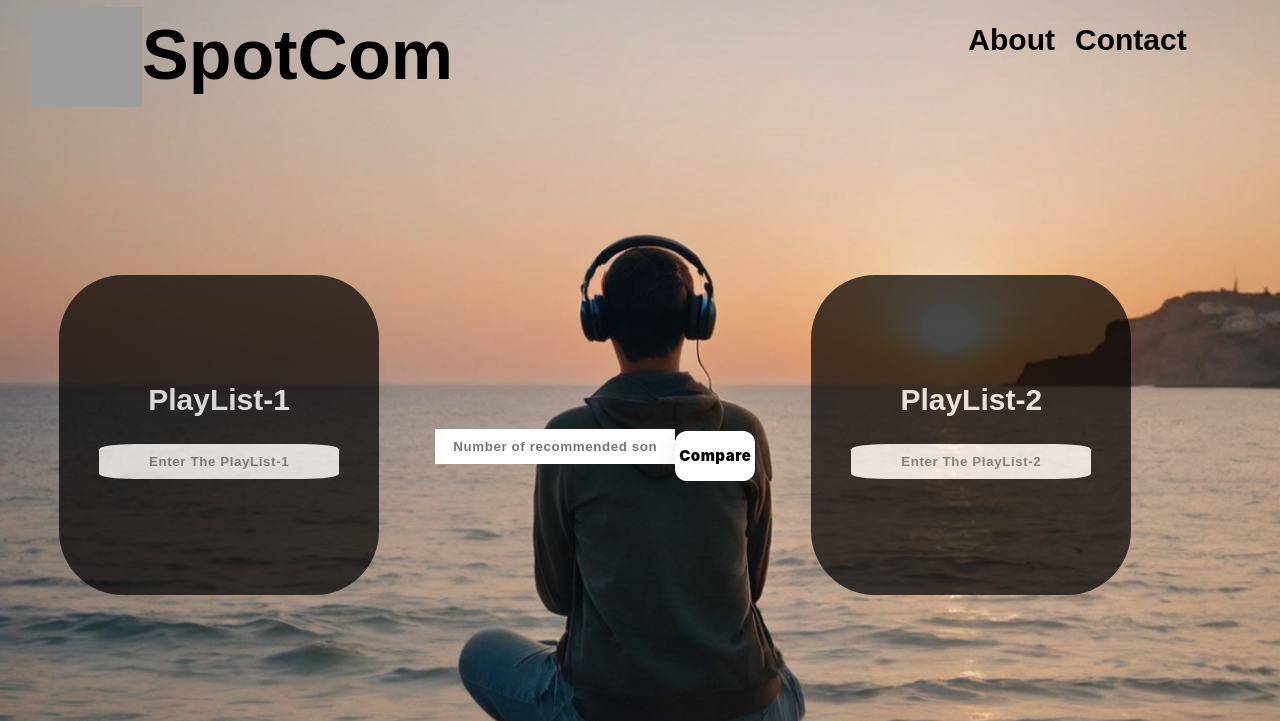
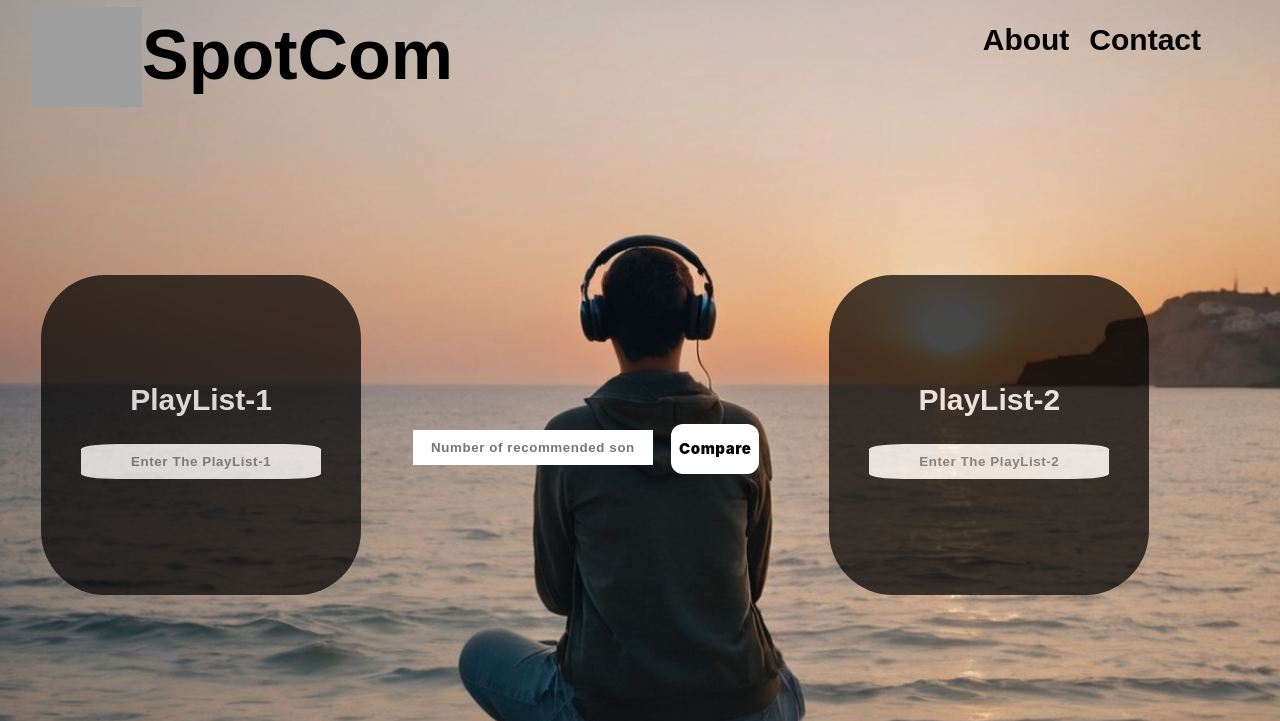
Before and after one commit to AnshikaArora207/Play-ist-comparator, a Flask app: page /home in a window 1280 px wide; the page is wider, and only the part inside the window is pictured. Shown: the top 721 px of that part. Run offline with Flask 3, Linux system fonts and the light colour scheme; parts of the project's set-up code (start-up, migrations or seed data) failed here and were passed over; some libraries are stand-ins or nearby versions; grey boxes are pictures that could not be loaded.

Commit message:
correct layout

```diff
--- a/app.py
+++ b/app.py
@@ -18,15 +18,12 @@ global output
 
 
 def open_spot():
-    # Replace with your own Client ID and Client Secret
     CLIENT_ID = "29552cf19dd74bdc9ca2bf1af6a555e4"
     CLIENT_SECRET = "7e8cac1fa75f480cad828a7c391044a5"
 
-    # Base64 encode the client ID and client secret
     client_credentials = f"{CLIENT_ID}:{CLIENT_SECRET}"
     client_credentials_base64 = base64.b64encode(client_credentials.encode())
 
-    # Request the access token
     token_url = 'https://accounts.spotify.com/api/token'
     headers = {
         'Authorization': f'Basic {client_credentials_base64.decode()}'
@@ -53,10 +50,8 @@ all_tracks = all_tracks.sort_values(by='popularity', ascending=False)
 scaler = MinMaxScaler()
 
 def get_trending_playlist_data(playlist_id, access_token):
-    # Set up Spotipy with the access token
     sp = spotipy.Spotify(auth=access_token)
 
-    # Extract relevant information and store in a list of dictionaries
     music_data = []
     i = 0
     while len(sp.playlist_tracks(playlist_id, fields='items(track(id, name, artists, album(id, name)))', offset = i * 100)['items']):
@@ -76,24 +71,20 @@ def get_trending_playlist_data(playlist_id, access_token):
                 music_data.append(all_tracks.loc[all_tracks['name'] == track_name].iloc[0].squeeze().to_dict())
                 continue
 
-            # Get audio features for the track
             audio_features = sp.audio_features(track_id)[0] if track_id != 'Not available' else None
 
-            # Get release date of the album
             try:
                 album_info = sp.album(album_id) if album_id != 'Not available' else None
                 release_date = album_info['release_date'] if album_info else None
             except:
                 release_date = None
 
-            # Get popularity of the track
             try:
                 track_info = sp.track(track_id) if track_id != 'Not available' else None
                 popularity = track_info['popularity'] if track_info else None
             except:
                 popularity = None
 
-            # Add additional track information to the track data
             track_data = {
                 'name': track_name,
                 'artists': artists,
@@ -112,14 +103,12 @@ def get_trending_playlist_data(playlist_id, access_token):
                 'liveness': audio_features['liveness'] if audio_features else None,
                 'valence': audio_features['valence'] if audio_features else None,
                 'tempo': audio_features['tempo'] if audio_features else None,
-                # Add more attributes as needed
             }
 
             music_data.append(track_data)
 
         i += 1
 
-    # Create a pandas DataFrame from the list of dictionaries
     df = pd.DataFrame(music_data)
 
     return df
@@ -160,18 +149,14 @@ def content_based_recommendations(music_df, num_recommendations=5):
             'instrumentalness', 'liveness', 'valence', 'tempo']].values
     all_tracks_features_scaled = scaler.fit_transform(all_tracks_features)
 
-    # Calculate the similarity scores based on music features (cosine similarity)
     similarity_scores = cosine_similarity(music_features_scaled, all_tracks_features_scaled)
 
-    # Get the indices of the most similar songs
     similar_song_indices = similarity_scores.argsort()[0][::-1][1:num_recommendations * 15 + 1]
 
     artists = [item for sublist in music_df["artists"] for item in sublist]
 
-    # Get the names of the most similar songs based on content-based filtering
     content_based_rec = all_tracks.iloc[similar_song_indices][['name', 'artists', 'popularity', 'id']]
     content_based_rec = content_based_rec.drop_duplicates(subset = "name")
-    #content_based_rec["id"] = "https://open.spotify.com/track/" + content_based_rec["id"].str[:]
     for artist in set(content_based_rec["artists"]).intersection(set(artists)):
         content_based_rec.loc[content_based_rec["artists"] == artist, 'popularity'] += 10
     content_based_rec = content_based_rec.sort_values(by="popularity", ascending = False)
@@ -189,7 +174,7 @@ app = Flask(__name__)
 
 @app.route('/')
 def login():
-    return render_template('keshav.html')
+    return render_template('file.html')
 
 @app.route('/home')
 def home():
@@ -218,7 +203,6 @@ def predict():
             mode = "gauge+number",
             value = output,
             domain = {'x': [0, 1], 'y': [0, 1]},
-            #delta = {'reference': 60, 'increasing': {'color': "green"}},
             gauge = {
                 'axis': {'range': [None, 100], 'tickwidth': 1, 'tickcolor': "black"},
                 'bar': {'color': "darkgreen"},
--- a/static/css/styles.css
+++ b/static/css/styles.css
@@ -132,7 +132,7 @@ li > a{
   font-weight: 700;
   justify-content: center;
   line-height: 0.5;
-  margin: 0;
+  margin: 18px;
   outline: none;
   padding: 1em 1rem;
   margin-top: 14.5%;
--- a/templates/Spotify.html
+++ b/templates/Spotify.html
@@ -15,8 +15,6 @@
  <div class="login">
 	<h1>Spotify thingy-mo</h1>
   <h5>Using recommender system</h5>
-     <!-- Main Input For Receiving Query to our ML -->
-    <!-- <form action="{{ url_for('predict')}}" method="post" enctype="multipart/form-data"> -->
       <form action="{{ url_for('predict')}}" method = "post">
         <label for="fname">First playlist:</label>
         <input type="text" id="play1" name="play1"><br><br>
```
Also changed, not shown: templates/file.html (+0 -24 lines), templates/index.html (+0 -12 lines).
